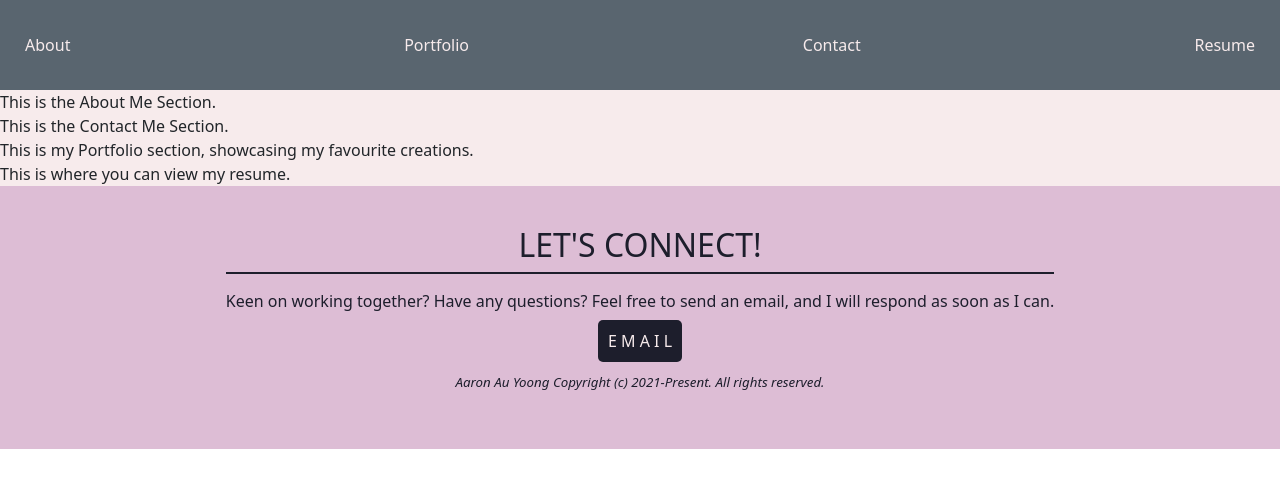
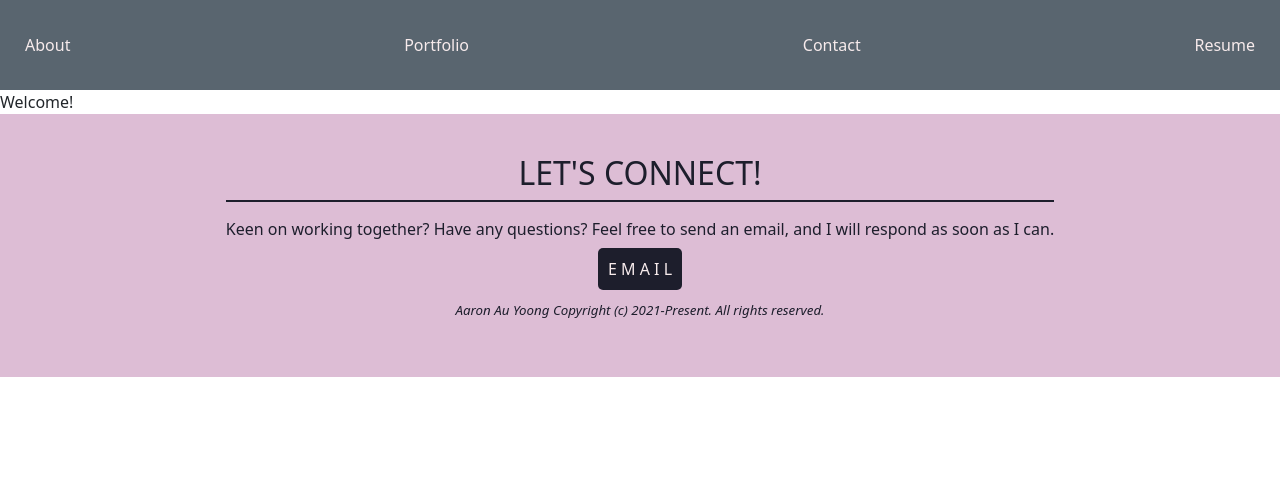
Before and after one commit to aaronauyoong/my-react-portfolio, a React (Create React App) app: page / in a window 1280 px wide. Shown: the top 488 px of the page. Built offline with nearby package versions, Linux system fonts and the light colour scheme.

Commit message:
added react router and changing app into SPA, added Welcome page as Welcome.js

```diff
--- a/package.json
+++ b/package.json
@@ -11,6 +11,7 @@
     "dotenv": "^8.2.0",
     "react": "^17.0.2",
     "react-dom": "^17.0.2",
+    "react-router-dom": "^5.2.0",
     "react-scripts": "4.0.3",
     "web-vitals": "^1.1.2"
   },
--- a/src/App.js
+++ b/src/App.js
@@ -1,6 +1,8 @@
-import React, { useState, useEffect } from 'react';
+import React, { useState, useEffect } from "react";
+import { BrowserRouter as Router, Route, Switch } from "react-router-dom";
 import "./App.css";
 import Nav from "./components/Nav";
+import Welcome from "./components/Welcome";
 import About from "./components/About";
 import Contact from "./components/Contact";
 import Portfolio from "./components/Portfolio";
@@ -8,18 +10,22 @@ import Resume from "./components/Resume";
 import Footer from "./components/Footer";
 import "./assets/styles/custom-styles.css";
 
-
 function App() {
 	return (
 		<div className="react-portfolio">
-      <Nav />
-      <main>
-        <About />
-        <Contact />
-        <Portfolio />
-        <Resume />
-      </main>
-      <Footer />
+			<Nav />
+			<Welcome />
+			<main>
+				<Router>
+					<Switch>
+						<Route exact path="/about" component={About} />
+						<Route exact path="/portfolio" component={Portfolio} />
+						<Route exact path="/resume" component={Resume} />
+						<Route exact path="/contact" component={Contact} />
+					</Switch>
+				</Router>
+			</main>
+			<Footer />
 		</div>
 	);
 }
--- /dev/null
+++ b/src/assets/styles/welcome.css
@@ -0,0 +1,8 @@
+:root {
+    /* Main Colour Scheme generated from: https://coolors.co/f7ebec-ddbdd5-ac9fbb-59656f-1d1e2c */
+    --lavender-blush: #F7EBEC;
+    --thistle: #DDBDD5;
+    --glossy-grape: #AC9FBB;
+    --black-coral: #59656F;
+    --raisin-black: #1D1E2C;
+}
--- /dev/null
+++ b/src/components/Welcome.js
@@ -0,0 +1,14 @@
+import React from 'react';
+import "../assets/styles/welcome.css";
+import "../assets/styles/custom-styles.css";
+
+
+function Welcome() {
+    return (
+        <section>
+            Welcome!
+        </section>
+    )
+}
+
+export default Welcome;
```
Also changed, not shown: 1 other file (tests, documents, lock files or other folders).
